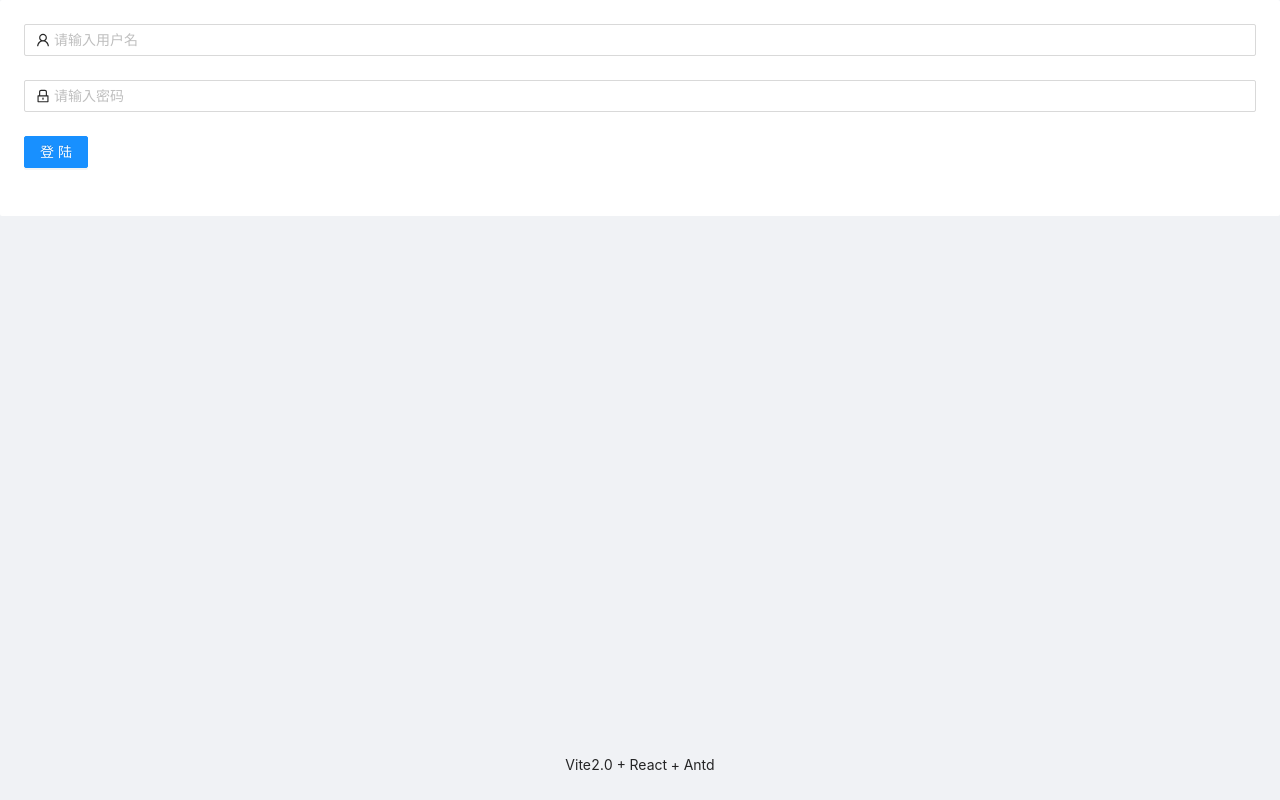
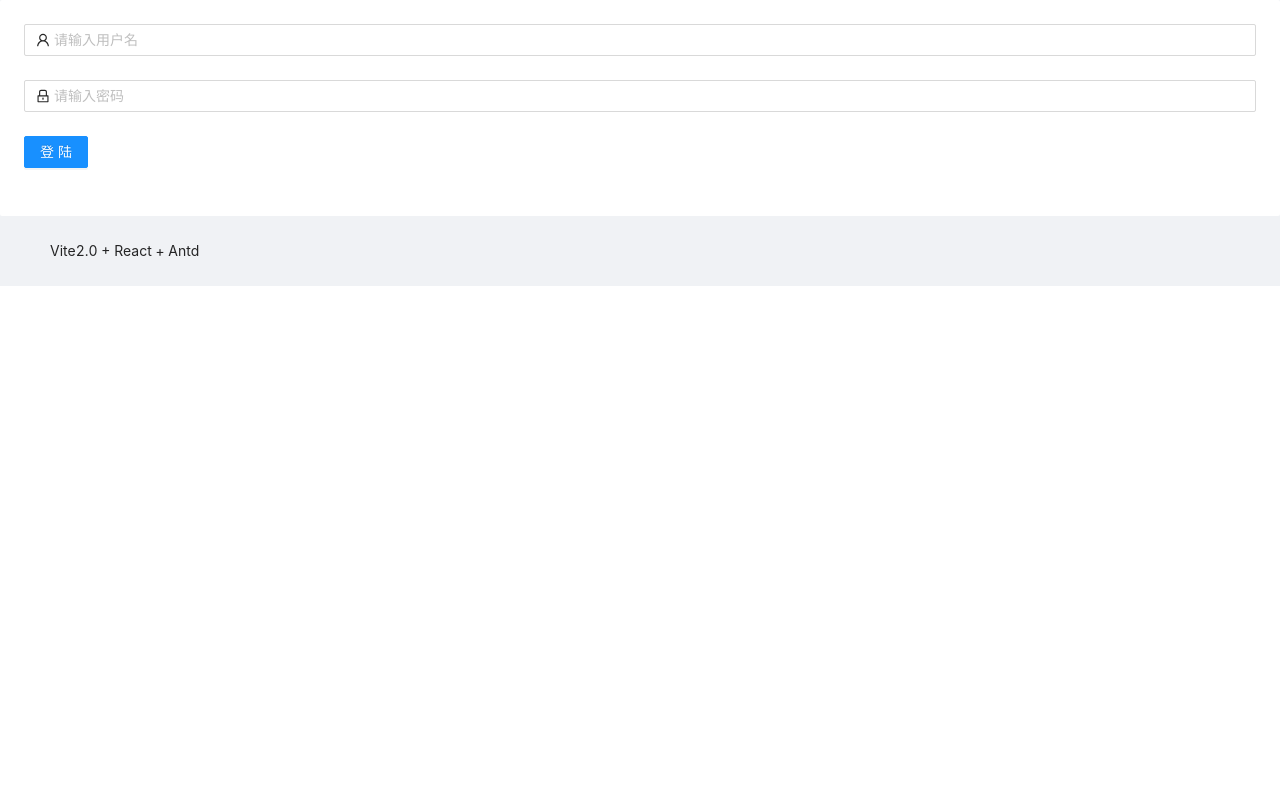
Before and after one commit to xinshou1201/oiocns-web, a React (Vite) app: page /user/login in a window 1280 px wide. Built offline with nearby package versions, Linux system fonts and the light colour scheme.

Commit message:
feat: 修改文件

```diff
--- a/src/global.less
+++ b/src/global.less
@@ -1,38 +1 @@
-html,
-body,
-#root {
-	width: 100vw;
-	height: 100vh;
-	padding: 0;
-	margin: 0;
-	border: #fff;
-}
-
-:root {
-	--white: #fff;
-	--active-color: #00aeb0;
-}
-
-.ant-layout {
-	height: 100%;
-}
-
-.ant-layout-footer {
-	text-align: center;
-	background: transparent;
-}
-
-._bg {
-	background: linear-gradient(45deg, var(--active-color) 20%, transparent 100%) no-repeat;
-	// animation: colorChange 20s alternate infinite;
-}
-
-@keyframes colorChange {
-	from {
-		filter: hue-rotate(0deg);
-	}
-
-	to {
-		filter: hue-rotate(360deg);
-	}
-}
+// 此处存放全局使用样式
--- a/src/index.tsx
+++ b/src/index.tsx
@@ -6,7 +6,7 @@ import 'antd/dist/antd.less';
 import React from 'react';
 import { createRoot } from 'react-dom/client';
 
-import App from './App';
+import App from './app';
 
 const container = document.getElementById('root') as Element | DocumentFragment;
 const root = createRoot(container);
```
